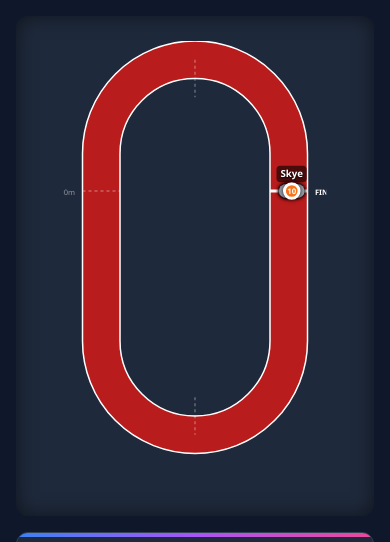
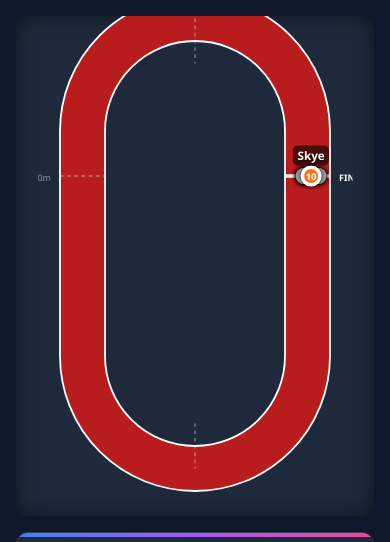
Before and after one commit to fayerman-source/race-replay, a plain HTML site: page index.html in a window 390 px wide. Shown: the top 542 px of the page. Drawn offline with nearby package versions, Linux system fonts and the light colour scheme.

Commit message:
Zoom in track 15% for clearer runner visibility

```diff
--- a/index.html
+++ b/index.html
@@ -35,6 +35,7 @@
             width: 350px;
             height: 600px;
             transform-origin: center;
+            transform: scale(1.15);
         }
 
         /* SVG Styling */
@@ -172,7 +173,7 @@
                 overflow-y: auto;
             }
             .track-wrapper { height: 500px; min-height: 500px; }
-            .oval-track { transform: scale(0.75); }
+            .oval-track { transform: scale(0.9); }
         }
     </style>
 </head>
```
